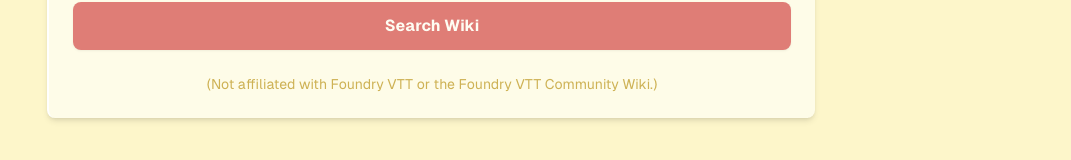
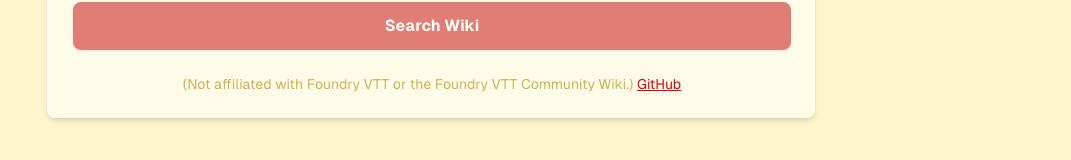
Before and after one commit to lumphammer/fvtt-community-wiki-search, a React (Vite) app: page / in a window 1280 px wide. Shown: the part 470-630 px from the top of the page, without its empty margins (209-1280 px from the left). Built offline with nearby package versions, Linux system fonts and the light colour scheme; a web font is replaced by a local one.

Commit message:
README & link to GitHub

```diff
--- a/src/App.tsx
+++ b/src/App.tsx
@@ -136,7 +136,16 @@
             className="text-primary-500 mt-6 text-center text-sm
               dark:text-stone-500"
           >
-            (Not affiliated with Foundry VTT or the Foundry VTT Community Wiki.)
+            (Not affiliated with Foundry VTT or the Foundry VTT Community Wiki.){" "}
+            <a
+              href="https://github.com/lumphammer/fvtt-community-wiki-search"
+              target="_blank"
+              rel="noopener noreferrer"
+              className="text-red-600 underline hover:text-red-500
+                dark:text-red-500 dark:hover:text-red-400"
+            >
+              GitHub
+            </a>
           </aside>
         </div>
       </div>
```
Also changed, not shown: 1 other file (tests, documents, lock files or other folders).
